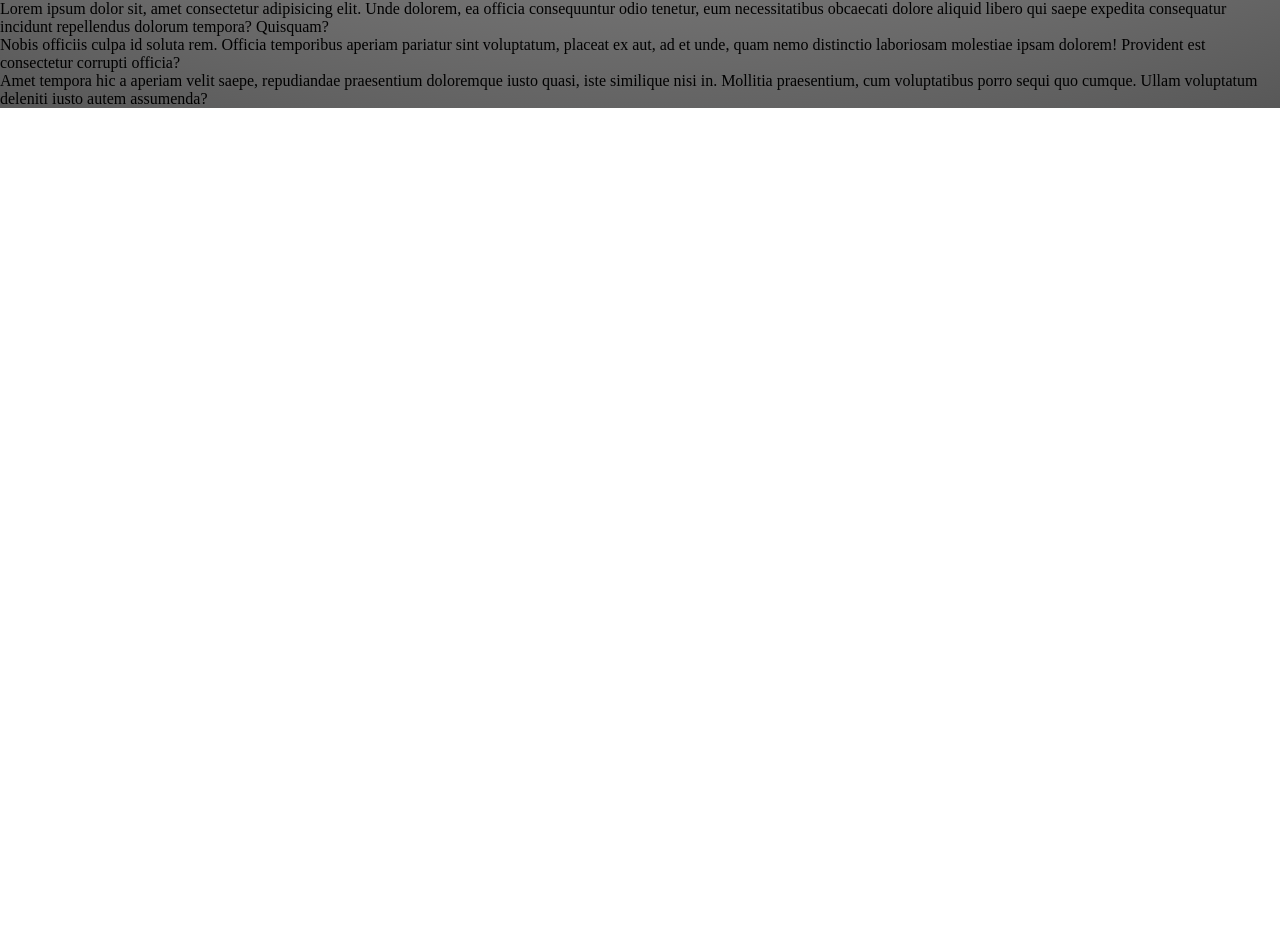
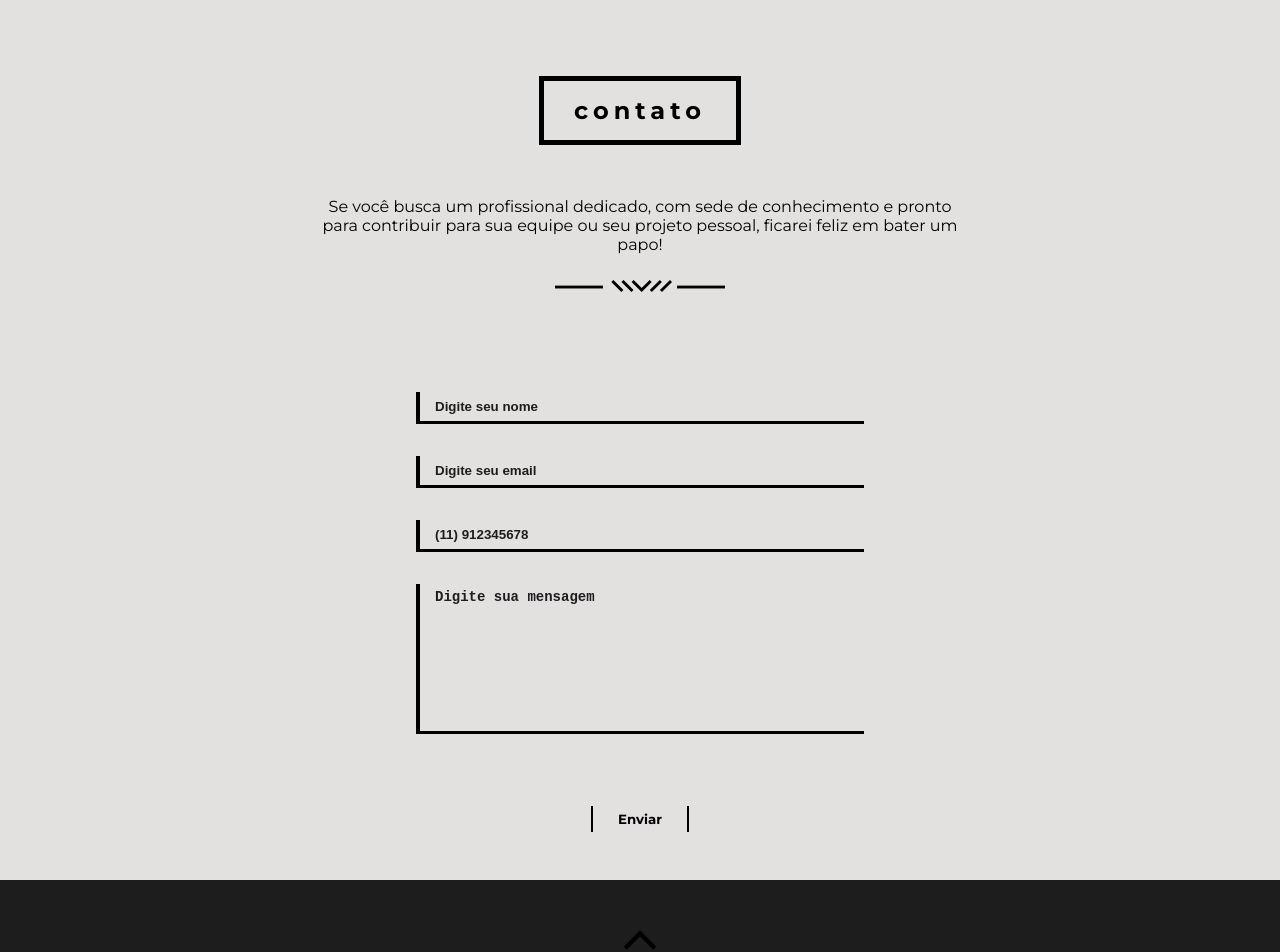
Before and after one commit to martinsalan2003/Portifolio-Alan, a React (Vite) app in the folder portifolioAlan/: page / in a window 1280 px wide. Shown: the part 3821-4773 px from the top of the page. Before the commit the page ends 3929 px from the top, so only its background shows below. Built offline with nearby package versions, Linux system fonts and the light colour scheme.

Commit message:
termino da section de contato

```diff
--- /dev/null
+++ b/portifolioAlan/src/components/Contato.jsx
@@ -0,0 +1,37 @@
+import '../styles/components/contato.sass'
+import Iconedivisorio from '../assets/images/icone-divisorio.svg';
+
+export default function Contato(){
+   return (
+    <section>
+         <div className='container-contato'>
+           <div className='container-title'>
+                 <h1><span>contato</span></h1>
+
+                <p>Se você busca um profissional dedicado, com sede de conhecimento e pronto para contribuir para sua equipe ou seu projeto pessoal, ficarei feliz em bater um papo!</p>
+
+                <img src={Iconedivisorio} alt="" />
+            </div>
+            <div className='container-formulario'>
+                <form action="https://formsubmit.co/alanmartinsferreira59@gmail.com" method='POST'>
+                    <input id='nome' type="text" name='name' placeholder='Digite seu nome' required onFocus='' />
+                    <input id='email' type="email" name="email" placeholder='Digite seu email' required />
+                    <input id='numero' type="text" name="numero" placeholder='(11) 912345678' required />
+
+                    <textarea id='nome' name="mensagem" placeholder='Digite sua mensagem' ></textarea>
+
+                    <div className='btn-container'>
+                        <button type="submit">Enviar</button>
+                    </div>
+
+                    <input type="hidden" name='_subject' value='Novo contato!'/>
+                    <input type="hidden" name='_captcha' value='false' />
+                    <input type="text" name='_honey' id='honey' />
+                </form>
+            </div>
+
+
+         </div>
+    </section>
+   )
+}
--- /dev/null
+++ b/portifolioAlan/src/components/Footer.jsx
@@ -0,0 +1,20 @@
+import '../styles/components/footer.sass'
+import Seta from '../assets/images/seta-cima.svg'
+
+
+export default function Footer() {
+    const scrollToTop = () => {
+        window.scrollTo({ top: 0, behavior: "smooth" });
+    };
+
+    return (
+        <section>
+            <div className='container-footer'>
+                <div className='content-footer' onClick={scrollToTop}>
+                    <img src={Seta} alt="Seta para cima" />
+                    <h2>Voltar ao topo</h2>
+                </div>
+            </div>
+        </section>
+    );
+}
--- a/portifolioAlan/src/components/portifolio.jsx
+++ b/portifolioAlan/src/components/portifolio.jsx
@@ -24,7 +24,6 @@ export default function Portifolio() {
             </div>
 
             <div className="header-portifolio">
-                <h1>Bem - vindo!</h1>
             </div>
             <div className="grid-projetos">
                 {projetos.map((projeto, index) => (
@@ -33,7 +32,7 @@ export default function Portifolio() {
                         <div className="overlay">
                             <h2>{projeto.title}</h2>
                             <p>{projeto.subtitle}</p>
-                            <div className="buttons">
+                            <div className="btns">
                                 <a href={projeto.link1} target="_blank" rel="noopener noreferrer">Ver Projeto</a>
                                 <a href={projeto.link2} target="_blank" rel="noopener noreferrer">Código</a>
                             </div>
--- a/portifolioAlan/src/pages/home/home.jsx
+++ b/portifolioAlan/src/pages/home/home.jsx
@@ -4,9 +4,11 @@ import Info from "../../components/Info.jsx"
 import Portifolio from "../../components/portifolio.jsx"
 import Sobre from "../../components/sobre.jsx"
 import Sobremim from '../../components/Sobremim.jsx'
+import Contato from '../../components/Contato.jsx'
+import Footer from '../../components/Footer.jsx'
 
 function Home() {
-  return(
+  return (
     <>
     <Header />
     <Sobre />
@@ -14,14 +16,9 @@ function Home() {
     <Sobremim/>
     <Habilidades/>
     <Portifolio/>
-
-    <div>
-      <div>Lorem ipsum dolor sit, amet consectetur adipisicing elit. Unde dolorem, ea officia consequuntur odio tenetur, eum necessitatibus obcaecati dolore aliquid libero qui saepe expedita consequatur incidunt repellendus dolorum tempora? Quisquam?</div>
-      <div>Nobis officiis culpa id soluta rem. Officia temporibus aperiam pariatur sint voluptatum, placeat ex aut, ad et unde, quam nemo distinctio laboriosam molestiae ipsam dolorem! Provident est consectetur corrupti officia?</div>
-      <div>Amet tempora hic a aperiam velit saepe, repudiandae praesentium doloremque iusto quasi, iste similique nisi in. Mollitia praesentium, cum voluptatibus porro sequi quo cumque. Ullam voluptatum deleniti iusto autem assumenda?</div>
-    </div>
+    <Contato/>
+    <Footer/>
     </>
-
   )
 };
 
--- /dev/null
+++ b/portifolioAlan/src/styles/components/contato.sass
@@ -0,0 +1,84 @@
+@import '../global/variables'
+
+.container-contato
+    .container-title
+        text-align: center
+        padding: 6em 20em
+        h1
+            margin-bottom: 3em
+            span
+                border: 1px solid green
+                letter-spacing: 5px
+                font-family: $font-Montserrat
+                font-weight: bold
+                padding: 15px 30px
+                border: 5px solid #000000
+        p
+            font-family: $font-Montserrat
+            margin-bottom: 1.5em
+
+
+    // cokntainer do formilario
+    .container-formulario
+        display: grid
+        place-items: center
+        form
+            width: 35%
+            display: flex
+            flex-direction: column
+            gap: 32px
+            input
+                color: #1D1D1D
+                background-color: transparent
+                border-left: 4px solid #000000
+                border-bottom: 3px solid #000000
+                border-top: none
+                border-right: none
+                padding: 5px 15px
+                height: 32px
+                outline-color: #000000
+                font-weight: bold
+
+
+                &::placeholder
+                    color: #1D1D1D
+
+
+            textarea
+                height: 150px
+                border: none
+                resize: none
+                background-color: transparent
+                border-left: 4px solid #000000
+                border-bottom: 3px solid #000000
+                border-top: none
+                padding: 5px 15px
+                font-weight: bold
+                font-size: 14px
+                &::placeholder
+                    color: #1D1D1D
+
+
+
+
+            .btn-container
+                display: flex
+                justify-content: center
+                margin-top: 2.5em
+                button
+                    cursor: pointer
+                    font-weight: bold
+                    color: #000000
+                    font-family: $font-Montserrat
+                    background-color: transparent
+                    border: none
+                    border-left: 2px solid #000000
+                    border-right: 2px solid #000000
+                    padding: 5px 25px
+                    transition: all 0.3s ease
+
+                button:hover
+                    letter-spacing: 2.5px
+
+            #honey
+                display: none
--- /dev/null
+++ b/portifolioAlan/src/styles/components/footer.sass
@@ -0,0 +1,20 @@
+@import '../global/variables'
+
+.container-footer
+    height: 150px
+    margin-top: 3em
+    background-color: #1D1D1D
+    display: grid
+    place-items: center
+    .content-footer
+        cursor: pointer
+        font-weight: bold
+        font-family: $font-Montserrat
+        display: flex
+        flex-direction: column
+        transition: 0.3s
+        img
+            height: 32px
+
+        &:hover
+            transform: scale(1.1)
--- a/portifolioAlan/src/styles/components/portifolio.sass
+++ b/portifolioAlan/src/styles/components/portifolio.sass
@@ -24,12 +24,6 @@ section
         align-items: center
         background-color: #1D1D1D
 
-        h1
-            color: #ffffff
-            font-family: $font-Open-Sans
-            font-weight: 300
-            padding-bottom: 0.5%
-            border-bottom: 1px solid #ffffff
 
     .grid-projetos
         display: grid
@@ -38,7 +32,6 @@ section
             position: relative
             height: 200px
             overflow: hidden
-            box-shadow: 0px 4px 10px rgba(0, 0, 0, 0.2)
             transition: transform 0.3s
 
             img
@@ -46,49 +39,55 @@ section
                 width: 100%
                 object-fit: cover
 
+            // apresntação do projeto
             .overlay
                 position: absolute
                 top: 0
                 left: 0
                 width: 100%
                 height: 100%
-                background: rgba(0, 0, 0, 0.7)
+                background: rgba(0, 0, 0, 0.66)
                 display: flex
                 flex-direction: column
                 justify-content: center
                 align-items: center
                 text-align: center
                 opacity: 0
-                transition: opacity 0.3s ease-in-out
+                transition: opacity 0.5s ease-in-out
 
                 h2
+                    font-family: $font-Montserrat
+                    cursor: default
                     color: #fff
                     font-size: 18px
                     margin-bottom: 10px
 
                 p
+                    font-family: $font-Montserrat
                     color: #ddd
                     font-size: 14px
                     margin-bottom: 15px
                     padding: 0 10px
 
-                .buttons
+                .btns
                     display: flex
                     gap: 10px
+                    a
+                        text-decoration: none
+                        cursor: pointer
+                        font-weight: bold
+                        color: #ffffff
+                        font-family: $font-Montserrat
+                        background-color: trasnparent
+                        border: none
+                        border-left: 2px solid #ffffff
+                        border-right: 2px solid #ffffff
+                        padding: 5px 25px
 
-                    a
-                        background: #ffffff
-                        color: #000
-                        padding: 8px 12px
-                        text-decoration: none
-                        border-radius: 5px
-                        font-size: 14px
-                        font-weight: bold
-                        transition: background 0.3s
+                        transition: all 0.3s ease
 
                         &:hover
-                            background: #ffaa00
-                            color: #fff
+                            letter-spacing: 2.5px
 
             &:hover .overlay
                 opacity: 1
--- a/portifolioAlan/src/styles/components/sobremim.sass
+++ b/portifolioAlan/src/styles/components/sobremim.sass
@@ -15,6 +15,8 @@
                 font-weight: bold
                 padding: 15px 30px
                 border: 5px solid #000000
+
+
         p
             transition: opacity 0.3s ease-in-out
             margin: 45px
--- a/portifolioAlan/src/styles/global/main.sass
+++ b/portifolioAlan/src/styles/global/main.sass
@@ -1,8 +1,7 @@
 @import './variables'
 
 body
-    background: rgb(255,255,255)
-    background: radial-gradient(circle, rgba(255,255,255,1) 0%, rgba(208,206,206,1) 50%, rgba(88,88,88,1) 100%)
+    background: #e3e0e0
 
 *
     margin: 0
```
Also changed, not shown: portifolioAlan/src/assets/images/seta-cima.svg (added).
